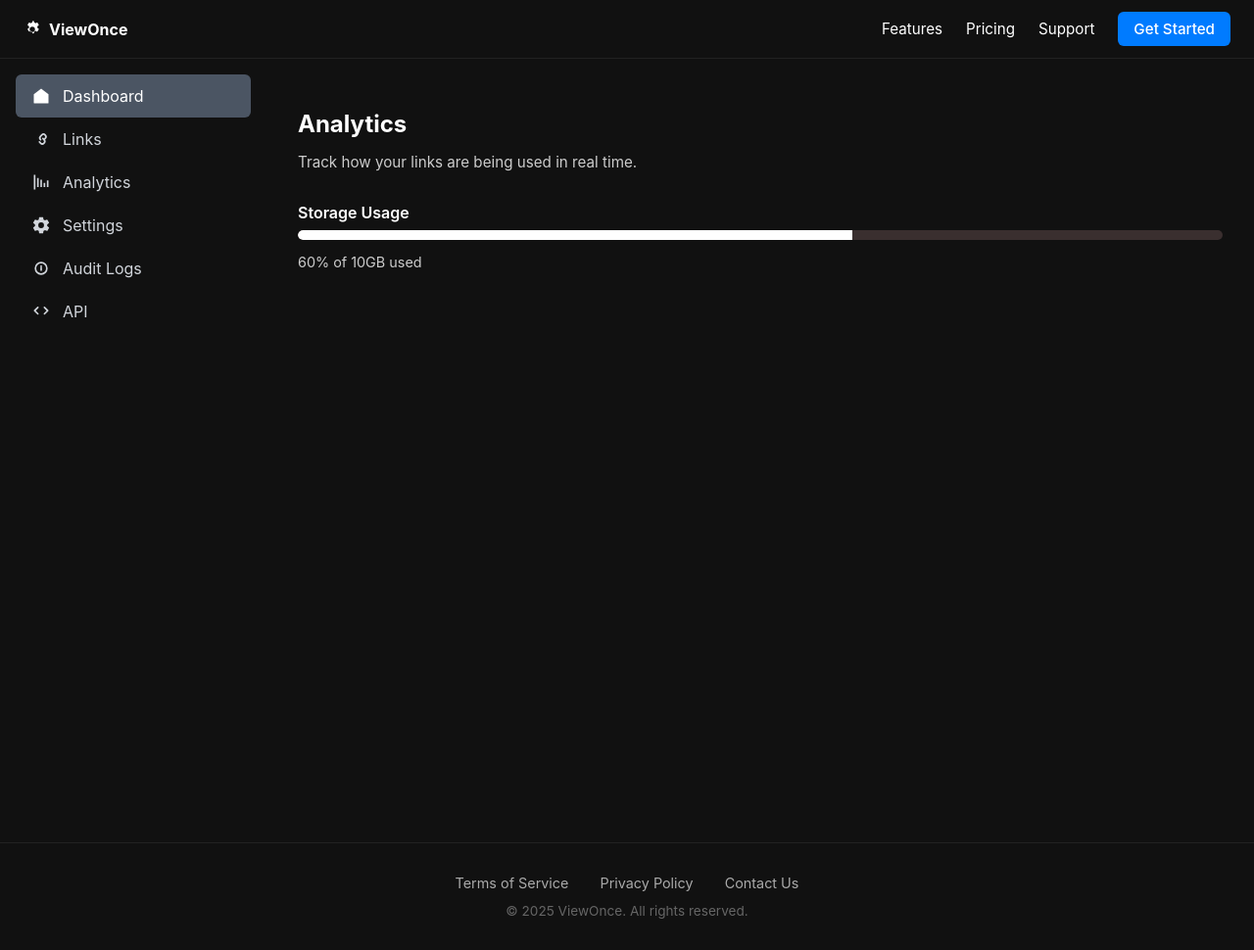
After one commit to chistev/ViewOnce, a Django app: page /dashboard/analytics/ in a window 1280 px wide. The commit adds this page. Shown: the whole page at 98% size. Run offline with Django 5.2, Linux system fonts and the light colour scheme.

Commit message:
started analytics page

```diff
--- a/view_once/static/view_once/css/links.css
+++ b/view_once/static/view_once/css/links.css
@@ -124,3 +124,43 @@
     background-color: #3a3a3a;
     color: white;
 }
+
+.analytics-header h2 {
+    font-size: 1.5rem;
+    font-weight: bold;
+    color: white;
+    margin-bottom: 0.25rem;
+}
+
+.analytics-header p {
+    color: #ccc;
+    font-size: 0.95rem;
+    margin-bottom: 2rem;
+}
+
+.storage-usage h4 {
+    color: white;
+    font-size: 1rem;
+    font-weight: 600;
+    margin-bottom: 0.5rem;
+}
+
+.progress-bar {
+    width: 100%;
+    background-color: #3a2f2f;
+    border-radius: 9999px;
+    overflow: hidden;
+    height: 10px;
+    margin-bottom: 0.5rem;
+}
+
+.progress-fill {
+    background-color: white;
+    height: 100%;
+    border-radius: 9999px 0 0 9999px;
+}
+
+.storage-text {
+    color: #ccc;
+    font-size: 0.9rem;
+}
--- /dev/null
+++ b/view_once/templates/view_once/analytics.html
@@ -0,0 +1,23 @@
+{% extends 'view_once/base.html' %}
+
+{% block content %}
+<div class="dashboard-container">
+    <div class="sidebar">
+        {% include 'view_once/partials/sidebar.html' %}
+    </div>
+    <div class="main-content">
+        <div class="analytics-header">
+            <h2>Analytics</h2>
+            <p>Track how your links are being used in real time.</p>
+        </div>
+
+        <div class="storage-usage">
+            <h4>Storage Usage</h4>
+            <div class="progress-bar">
+                <div class="progress-fill" style="width: 60%;"></div>
+            </div>
+            <p class="storage-text">60% of 10GB used</p>
+        </div>
+    </div>
+</div>
+{% endblock %}
--- a/view_once/templates/view_once/partials/sidebar.html
+++ b/view_once/templates/view_once/partials/sidebar.html
@@ -13,7 +13,7 @@
                 </svg>
                 Links
             </a>
-            <a href="#" class="nav-item">
+            <a href="{% url 'analytics' %}" class="nav-item">
                 <svg class="nav-icon" xmlns="http://www.w3.org/2000/svg" fill="none" viewBox="0 0 24 24">
                     <path fill="currentColor"
                         d="M3 3h2v18H3V3zm4 4h2v11H7V7zm4 2h2v9h-2V9zm4 4h2v5h-2v-5zm4-3h2v8h-2V10z" />
--- a/view_once/urls.py
+++ b/view_once/urls.py
@@ -11,4 +11,5 @@ urlpatterns = [
     path('terms/', views.terms, name='terms'),
     path('privacy/', views.privacy, name='privacy'),
     path('dashboard/links/', views.links, name='links'),
+    path('dashboard/analytics/', views.analytics, name='analytics'),
 ]
--- a/view_once/views.py
+++ b/view_once/views.py
@@ -26,3 +26,6 @@ def privacy(request):
 
 def links(request):
     return render(request, 'view_once/links.html')
+
+def analytics(request):
+    return render(request, 'view_once/analytics.html')
```
